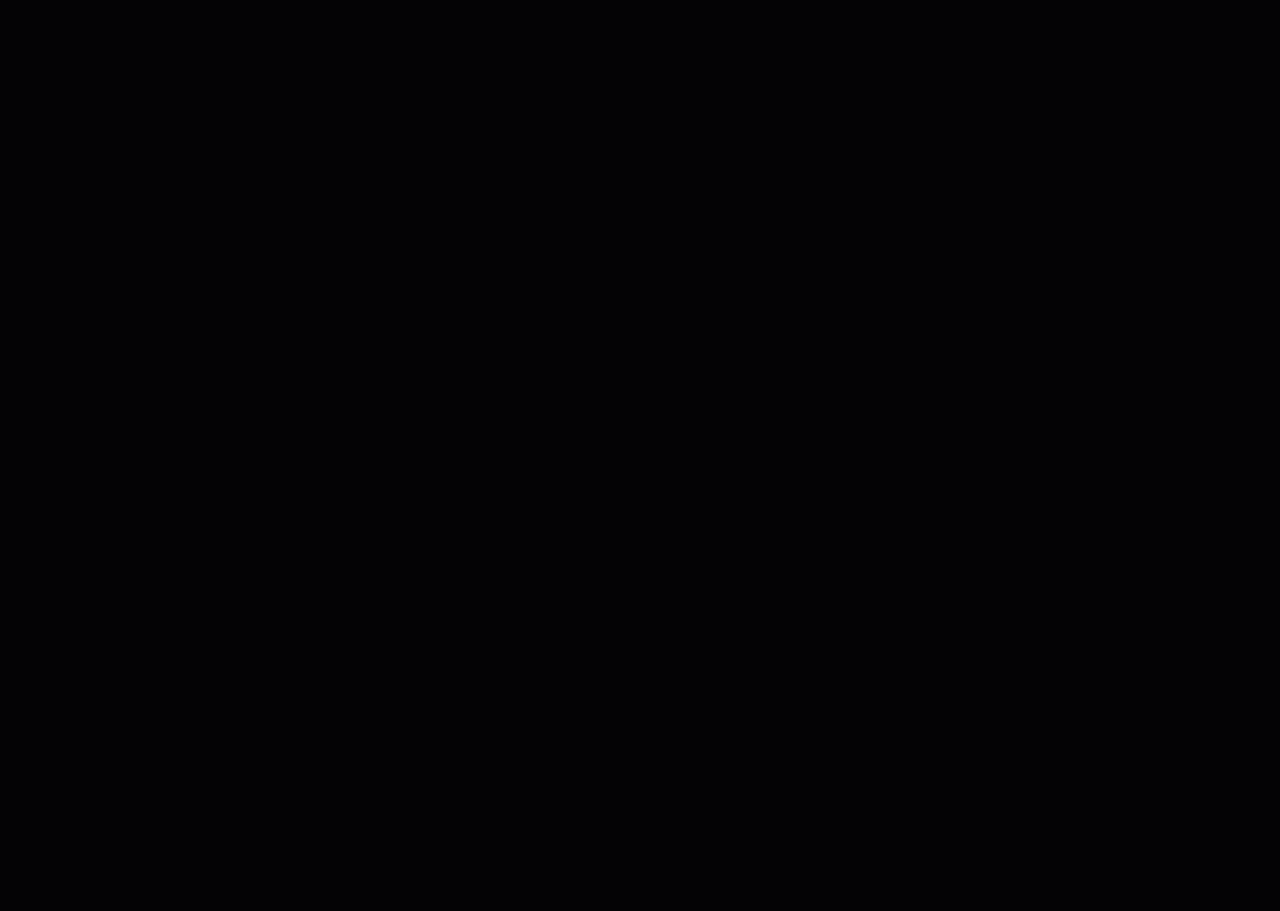
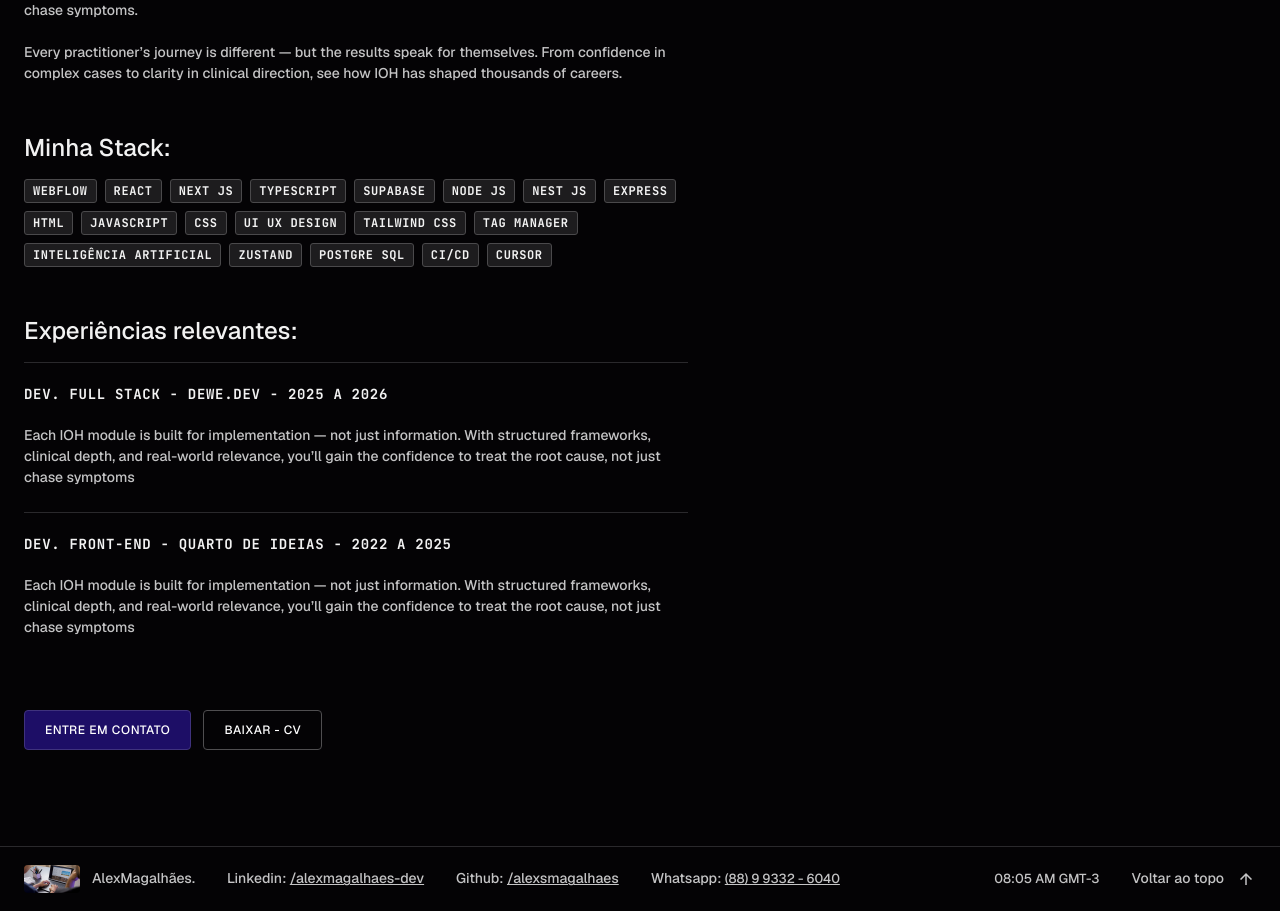
Before and after one commit to alexsmagalhaes/portfolio, a Next.js app: page / in a window 1280 px wide. Shown: the part 1200-2111 px from the top of the page. Before the commit the page ends 1079 px from the top, so only its background shows below. Built offline with nearby package versions, Linux system fonts and the light colour scheme.

Commit message:
feat: add base about section

```diff
--- /dev/null
+++ b/app/(home)/_components/about.tsx
@@ -0,0 +1,124 @@
+import Link from "next/link";
+
+import { Container } from "@/app/_components/container";
+import { Button } from "@/components/ui/button";
+
+import { Tag } from "./tag";
+
+export const EXPERIENCES = [
+  {
+    title: "Dev. Full Stack - dewe.dev - 2025 a 2026",
+    description:
+      "Each IOH module is built for implementation — not just information. With structured frameworks, clinical depth, and real-world relevance, you’ll gain the confidence to treat the root cause, not just chase symptoms",
+  },
+  {
+    title: "Dev. Front-End - Quarto de Ideias - 2022 a 2025",
+    description:
+      "Each IOH module is built for implementation — not just information. With structured frameworks, clinical depth, and real-world relevance, you’ll gain the confidence to treat the root cause, not just chase symptoms",
+  },
+];
+
+type ExperienceItemProps = {
+  title: string;
+  description: string;
+};
+
+export function ExperienceItem({
+  title,
+  description,
+}: Readonly<ExperienceItemProps>) {
+  return (
+    <div className="border-border-default py-between-blocks-medium border-t">
+      <div className="mb-between-blocks-medium font-sub-heading text-title-100 leading-none font-bold tracking-[0.05em] uppercase">
+        {title}
+      </div>
+
+      <div>{description}</div>
+    </div>
+  );
+}
+
+const STACK = [
+  "WEBFLOW",
+  "REACT",
+  "NEXT JS",
+  "TYPESCRIPT",
+  "SUPABASE",
+  "NODE JS",
+  "NEST JS",
+  "EXPRESS",
+  "HTML",
+  "JAVASCRIPT",
+  "CSS",
+  "UI UX DESIGN",
+  "TAILWIND CSS",
+  "TAG MANAGER",
+  "INTELIGÊNCIA ARTIFICIAL",
+  "ZUSTAND",
+  "POSTGRE SQL",
+  "CI/CD",
+  "CURSOR",
+];
+
+export function About() {
+  return (
+    <section className="py-section-small">
+      <Container>
+        <div className="gap-between-blocks-xxlarge max-w-cols-6 flex flex-col">
+          <div>
+            <h2 className="mb-between-title-text">Experiência e tecnologias</h2>
+            <div>
+              Each IOH module is built for implementation — not just
+              information. With structured frameworks, clinical depth, and
+              real-world relevance, you’ll gain the confidence to treat the root
+              cause, not just chase symptoms.
+              <br />
+              <br />
+              Every practitioner’s journey is different — but the results speak
+              for themselves. From confidence in complex cases to clarity in
+              clinical direction, see how IOH has shaped thousands of careers.
+            </div>
+          </div>
+
+          <div>
+            <h3 className="mb-between-blocks-xsmall">Minha Stack:</h3>
+            <div className="gap-between-blocks-tiny flex flex-wrap">
+              {STACK.map((item, index) => (
+                <Tag key={index} variant="gray">
+                  {item}
+                </Tag>
+              ))}
+            </div>
+          </div>
+
+          <div>
+            <h3 className="mb-between-blocks-xsmall">
+              Experiências relevantes:
+            </h3>
+
+            {EXPERIENCES.map((item, index) => (
+              <ExperienceItem
+                key={index}
+                description={item.description}
+                title={item.title}
+              />
+            ))}
+          </div>
+
+          <div className="gap-between-buttons flex">
+            <Button asChild>
+              <Link href="" target="_blank">
+                Entre em contato
+              </Link>
+            </Button>
+            <Button asChild variant="outline">
+              <Link href="" target="_blank">
+                Baixar - CV
+              </Link>
+            </Button>
+          </div>
+        </div>
+      </Container>
+    </section>
+  );
+}
--- a/app/(home)/_components/tag.tsx
+++ b/app/(home)/_components/tag.tsx
@@ -3,7 +3,7 @@
 
 import { cn } from "@/lib/utils";
 
-export const tagVariants = cva(
+const tagVariants = cva(
   "font-sub-heading text-title-100 flex items-center justify-center rounded-[0.1875rem] border px-2 text-xs leading-none font-bold tracking-[0.05em] whitespace-nowrap uppercase h-6",
   {
     variants: {
--- a/app/_components/footer.tsx
+++ b/app/_components/footer.tsx
@@ -40,9 +40,9 @@
             href="mailto:alexmagalhaesprofissional@gmail.com"
             target="_blank"
           >
-            Email:{" "}
-            <span className="underline">
-              alexmagalhaesprofissional@gmail.com
+            Whatsapp:{" "}
+            <span className="text-[0.8125rem] underline">
+              (88) 9 9332 - 6040
             </span>
           </Link>
         </div>
--- a/app/layout.tsx
+++ b/app/layout.tsx
@@ -1,4 +1,4 @@
-import { Geist } from "next/font/google";
+import { Geist, JetBrains_Mono } from "next/font/google";
 
 import { Footer } from "./_components/footer";
 import { SmoothScroll } from "./_components/smooth-scroll";
@@ -10,7 +10,21 @@
   subsets: ["latin"],
   display: "swap",
   fallback: [
-    "Inter",
+    "Segoe UI",
+    "Roboto",
+    "Helvetica Neue",
+    "Helvetica",
+    "Arial",
+    "system-ui",
+    "sans-serif",
+  ],
+});
+
+const jetBrains = JetBrains_Mono({
+  variable: "--font-jetbrains-nono",
+  subsets: ["latin"],
+  display: "swap",
+  fallback: [
     "Segoe UI",
     "Roboto",
     "Helvetica Neue",
@@ -31,7 +45,9 @@
       <head>
         <Icons />
       </head>
-      <body className={`${geistSans.className} dark antialiased`}>
+      <body
+        className={`${geistSans.className} ${jetBrains.variable} dark antialiased`}
+      >
         <SmoothScroll>
           <div className="h-[62.5rem]"></div>
           {children}
--- a/app/page.tsx
+++ b/app/page.tsx
@@ -1,3 +1,9 @@
+import { About } from "./(home)/_components/about";
+
 export default function Home() {
-  return <main></main>;
+  return (
+    <main>
+      <About />
+    </main>
+  );
 }
--- a/app/styles/globals.css
+++ b/app/styles/globals.css
@@ -7,6 +7,7 @@
 
 @theme inline {
   --font-heading: var(--font-heading);
+  --font-sub-heading: var(--font-sub-heading);
   --font-body: var(--font-body);
 
   --spacing-between-blocks-tiny: var(--spacing-8);
@@ -33,7 +34,17 @@
   --spacing-section-small: var(--section-small);
   --spacing-section-tiny: var(--section-tiny);
 
-  --container-max-3-cols: 54.5rem;
+  --container-cols-1: calc(1 * var(--column-width) + 0 * var(--gutter));
+  --container-cols-2: calc(2 * var(--column-width) + 1 * var(--gutter));
+  --container-cols-3: calc(3 * var(--column-width) + 2 * var(--gutter));
+  --container-cols-4: calc(4 * var(--column-width) + 3 * var(--gutter));
+  --container-cols-5: calc(5 * var(--column-width) + 4 * var(--gutter));
+  --container-cols-6: calc(6 * var(--column-width) + 5 * var(--gutter));
+  --container-cols-7: calc(7 * var(--column-width) + 6 * var(--gutter));
+  --container-cols-8: calc(8 * var(--column-width) + 7 * var(--gutter));
+  --container-cols-9: calc(9 * var(--column-width) + 8 * var(--gutter));
+  --container-cols-10: calc(10 * var(--column-width) + 9 * var(--gutter));
+  --container-cols-11: calc(11 * var(--column-width) + 10 * var(--gutter));
 
   --container-grid-medium: 87.75rem;
 
@@ -46,6 +57,7 @@
   --color-border-default: var(--border-default);
 
   --color-main-default: var(--purple-default);
+  --color-main-light: var(--purple-light);
 
   --color-bg-theme-1: rgba(4, 3, 5, 1);
 
@@ -55,8 +67,9 @@
 }
 
 :root {
-  --font-heading: var(--font-geist-sans), sans-serif;
-  --font-body: var(--font-geist-sans), sans-serif;
+  --font-heading: "Geist", sans-serif;
+  --font-sub-heading: "JetBrains Mono", sans-serif;
+  --font-body: "Geist", sans-serif;
 
   --spacing-8: 0.5rem;
   --spacing-12: 0.75rem;
@@ -82,11 +95,15 @@
 
   --border-default: white;
 
-  --purple-default: rgba(29, 14, 102, 1);
+  --purple-default: #1d0e66;
+  --purple-light: #3f327d;
 
   --white-default: #ffffff;
 
   --padding-global: 1.5rem;
+
+  --column-width: 5.25rem;
+  --gutter: 2rem;
 }
 
 .dark {
@@ -96,7 +113,7 @@
   --body-100: rgba(196, 196, 197, 1);
   --body-200: rgba(196, 196, 197, 1);
 
-  --border-default: rgba(196, 196, 197, 0.15);
+  --border-default: rgba(196, 196, 197, 0.2);
 }
 
 @layer base {
@@ -119,7 +136,7 @@
 
   body {
     font-family: var(--font-body);
-    @apply text-body-100 bg-bg-theme-1 text-sm leading-normal font-[550];
+    @apply text-body-100 bg-bg-theme-1 text-sm leading-normal font-[450];
   }
 
   h1,
@@ -133,11 +150,9 @@
   .h3,
   .h4,
   .h5,
-  .h6,
-  .tag,
-  .button-text {
+  .h6 {
     font-family: var(--font-heading);
-    @apply text-title-100 leading-[1.2] font-bold tracking-[0.08em] uppercase;
+    @apply text-title-100 leading-[1.3] font-[450];
   }
 
   h1,
--- /dev/null
+++ b/components/ui/button.tsx
@@ -0,0 +1,54 @@
+import { Slot } from "@radix-ui/react-slot";
+import { cva, type VariantProps } from "class-variance-authority";
+
+import { cn } from "@/lib/utils";
+
+const buttonVariants = cva(
+  "rounded-default inline-flex items-center justify-center border text-xs whitespace-nowrap tracking-[0.05em] text-white uppercase outline-none gap-inner-gap",
+  {
+    variants: {
+      variant: {
+        default: "bg-main-default border-main-light",
+        outline: "border-[#4F4E50] bg-transparent",
+      },
+      size: {
+        sm: "h-8.5 px-4",
+        md: "h-10 px-5",
+      },
+    },
+    defaultVariants: {
+      variant: "default",
+      size: "md",
+    },
+  },
+);
+
+export function Button({
+  className,
+  variant = "default",
+  size = "md",
+  square = false,
+  asChild = false,
+  ...props
+}: React.ComponentProps<"button"> &
+  VariantProps<typeof buttonVariants> & {
+    asChild?: boolean;
+    square?: boolean;
+  }) {
+  const Comp = asChild ? Slot : "button";
+
+  return (
+    <Comp
+      className={cn(
+        buttonVariants({ variant, size }),
+        square && "aspect-square px-0 whitespace-normal",
+        className,
+      )}
+      data-size={size}
+      data-slot="button"
+      data-square={square ? "true" : "false"}
+      data-variant={variant}
+      {...props}
+    />
+  );
+}
--- a/package.json
+++ b/package.json
@@ -12,13 +12,13 @@
   "dependencies": {
     "class-variance-authority": "^0.7.1",
     "clsx": "^2.1.1",
+    "lenis": "^1.3.15",
     "lucide-react": "^0.563.0",
     "next": "16.1.6",
     "radix-ui": "^1.4.3",
     "react": "19.2.3",
     "react-dom": "19.2.3",
-    "tailwind-merge": "^3.4.0",
-    "lenis": "^1.3.15"
+    "tailwind-merge": "^3.4.0"
   },
   "devDependencies": {
     "@commitlint/cli": "^20.1.0",
```
